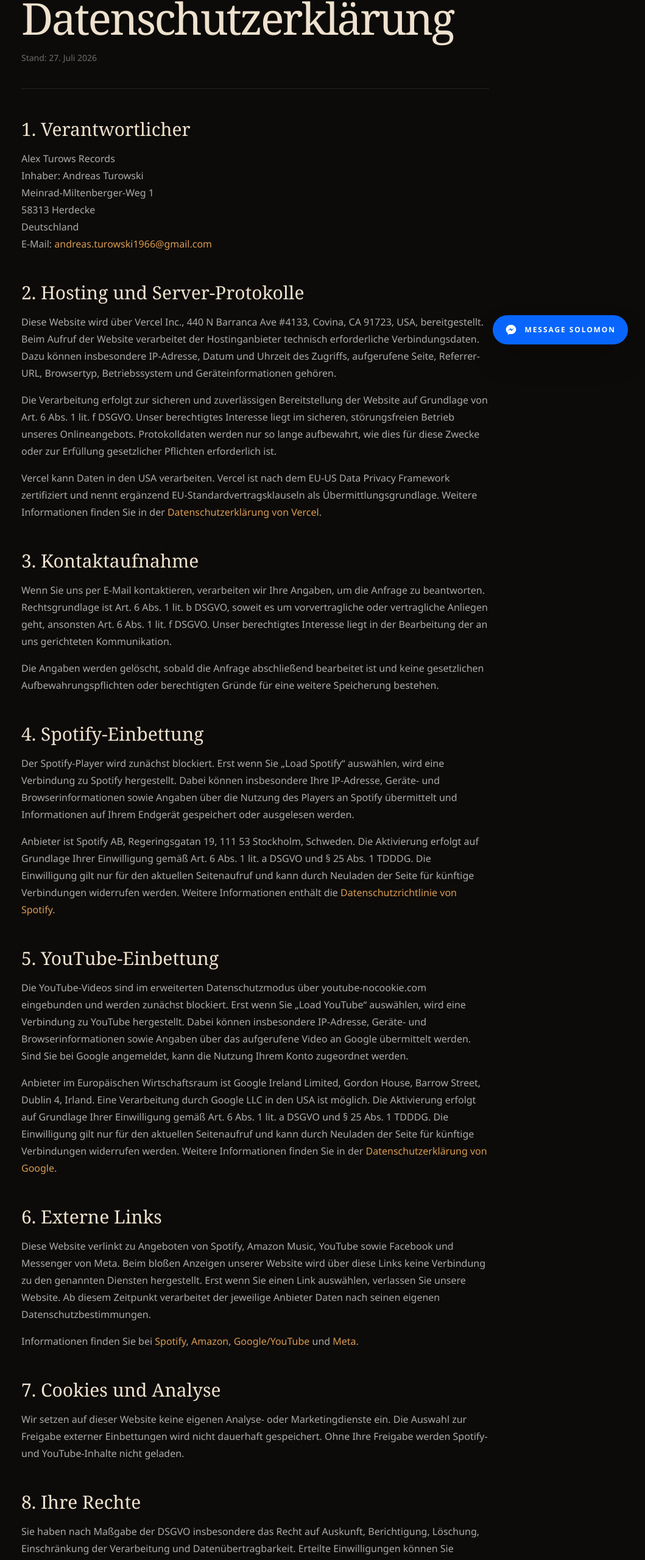
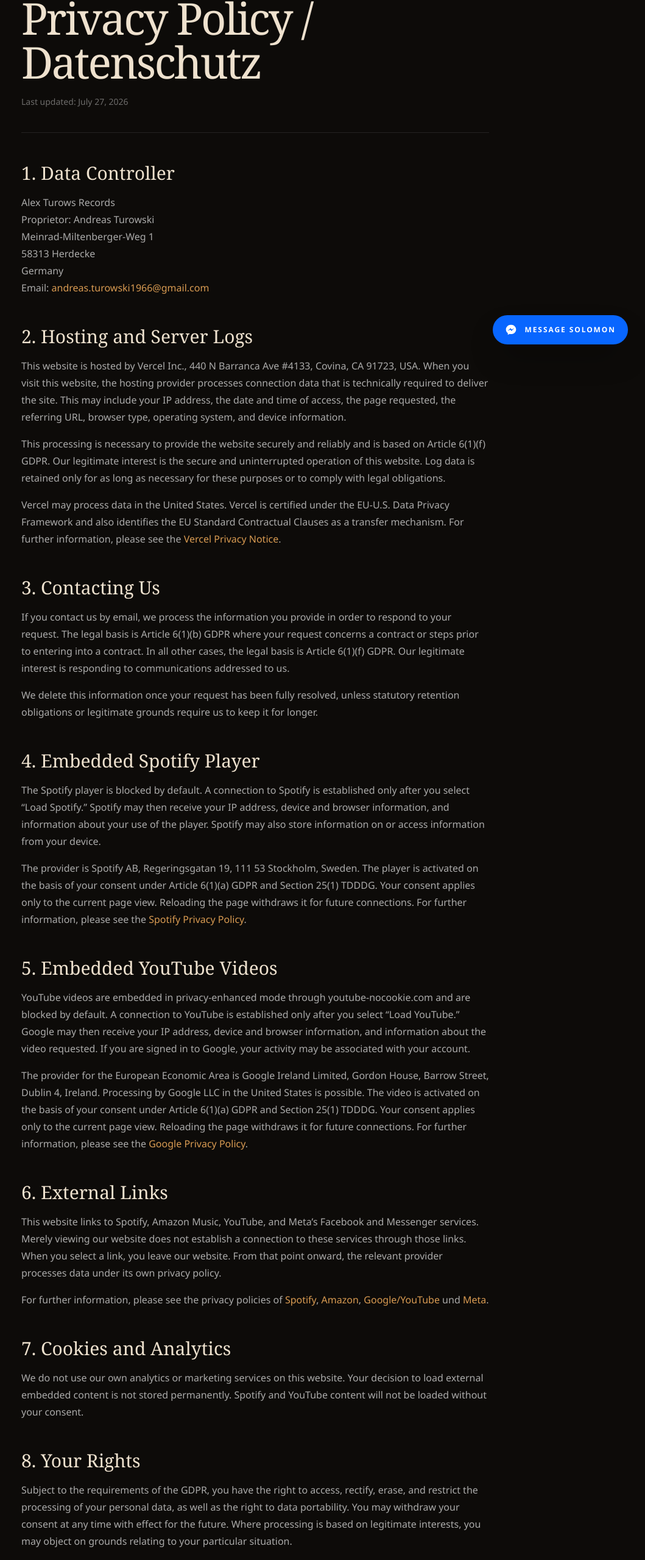
Before and after one commit to andreasturowski1966-gif/solomon-monroe, a Next.js app: page /datenschutz in a window 1280 px wide. Shown: the part 207-2766 px from the top of the page at 61% size, without its empty margins (221-1280 px from the left). Built offline with nearby package versions, Linux system fonts and the light colour scheme.

Commit message:
Translate legal pages to English

```diff
--- a/app/datenschutz/page.tsx
+++ b/app/datenschutz/page.tsx
@@ -2,7 +2,7 @@
 import Link from "next/link";
 
 export const metadata: Metadata = {
-  title: "Datenschutz | Solomon Monroe",
+  title: "Privacy Policy | Solomon Monroe",
   robots: {
     index: false,
     follow: true,
@@ -30,26 +30,26 @@
             Privacy
           </p>
           <h1 className="mt-4 font-serif text-5xl tracking-[-0.04em] sm:text-7xl">
-            Datenschutzerklärung
+            Privacy Policy / Datenschutz
           </h1>
-          <p className="mt-5 text-sm text-white/40">Stand: 27. Juli 2026</p>
+          <p className="mt-5 text-sm text-white/40">Last updated: July 27, 2026</p>
         </header>
 
         <div className="mt-12 space-y-12 text-sm leading-7 text-white/65 sm:text-base">
           <section className={sectionClass}>
-            <h2 className={headingClass}>1. Verantwortlicher</h2>
+            <h2 className={headingClass}>1. Data Controller</h2>
             <address className="not-italic">
               Alex Turows Records
               <br />
-              Inhaber: Andreas Turowski
+              Proprietor: Andreas Turowski
               <br />
               Meinrad-Miltenberger-Weg 1
               <br />
               58313 Herdecke
               <br />
-              Deutschland
+              Germany
               <br />
-              E-Mail:{" "}
+              Email:{" "}
               <a
                 href="mailto:andreas.turowski1966@gmail.com"
                 className={linkClass}
@@ -60,132 +60,127 @@
           </section>
 
           <section className={sectionClass}>
-            <h2 className={headingClass}>2. Hosting und Server-Protokolle</h2>
+            <h2 className={headingClass}>2. Hosting and Server Logs</h2>
             <p>
-              Diese Website wird über Vercel Inc., 440 N Barranca Ave #4133,
-              Covina, CA 91723, USA, bereitgestellt. Beim Aufruf der Website
-              verarbeitet der Hostinganbieter technisch erforderliche
-              Verbindungsdaten. Dazu können insbesondere IP-Adresse, Datum und
-              Uhrzeit des Zugriffs, aufgerufene Seite, Referrer-URL,
-              Browsertyp, Betriebssystem und Geräteinformationen gehören.
+              This website is hosted by Vercel Inc., 440 N Barranca Ave #4133,
+              Covina, CA 91723, USA. When you visit this website, the hosting
+              provider processes connection data that is technically required
+              to deliver the site. This may include your IP address, the date
+              and time of access, the page requested, the referring URL,
+              browser type, operating system, and device information.
             </p>
             <p>
-              Die Verarbeitung erfolgt zur sicheren und zuverlässigen
-              Bereitstellung der Website auf Grundlage von Art. 6 Abs. 1 lit. f
-              DSGVO. Unser berechtigtes Interesse liegt im sicheren,
-              störungsfreien Betrieb unseres Onlineangebots. Protokolldaten
-              werden nur so lange aufbewahrt, wie dies für diese Zwecke oder
-              zur Erfüllung gesetzlicher Pflichten erforderlich ist.
+              This processing is necessary to provide the website securely and
+              reliably and is based on Article 6(1)(f) GDPR. Our legitimate
+              interest is the secure and uninterrupted operation of this
+              website. Log data is retained only for as long as necessary for
+              these purposes or to comply with legal obligations.
             </p>
             <p>
-              Vercel kann Daten in den USA verarbeiten. Vercel ist nach dem
-              EU-US Data Privacy Framework zertifiziert und nennt ergänzend
-              EU-Standardvertragsklauseln als Übermittlungsgrundlage. Weitere
-              Informationen finden Sie in der{" "}
+              Vercel may process data in the United States. Vercel is certified
+              under the EU-U.S. Data Privacy Framework and also identifies the
+              EU Standard Contractual Clauses as a transfer mechanism. For
+              further information, please see the{" "}
               <a
                 href="https://vercel.com/legal/privacy-notice"
                 target="_blank"
                 rel="noopener noreferrer"
                 className={linkClass}
               >
-                Datenschutzerklärung von Vercel
+                Vercel Privacy Notice
               </a>
               .
             </p>
           </section>
 
           <section className={sectionClass}>
-            <h2 className={headingClass}>3. Kontaktaufnahme</h2>
+            <h2 className={headingClass}>3. Contacting Us</h2>
             <p>
-              Wenn Sie uns per E-Mail kontaktieren, verarbeiten wir Ihre
-              Angaben, um die Anfrage zu beantworten. Rechtsgrundlage ist Art.
-              6 Abs. 1 lit. b DSGVO, soweit es um vorvertragliche oder
-              vertragliche Anliegen geht, ansonsten Art. 6 Abs. 1 lit. f
-              DSGVO. Unser berechtigtes Interesse liegt in der Bearbeitung der
-              an uns gerichteten Kommunikation.
+              If you contact us by email, we process the information you
+              provide in order to respond to your request. The legal basis is
+              Article 6(1)(b) GDPR where your request concerns a contract or
+              steps prior to entering into a contract. In all other cases, the
+              legal basis is Article 6(1)(f) GDPR. Our legitimate interest is
+              responding to communications addressed to us.
             </p>
             <p>
-              Die Angaben werden gelöscht, sobald die Anfrage abschließend
-              bearbeitet ist und keine gesetzlichen Aufbewahrungspflichten oder
-              berechtigten Gründe für eine weitere Speicherung bestehen.
+              We delete this information once your request has been fully
+              resolved, unless statutory retention obligations or legitimate
+              grounds require us to keep it for longer.
             </p>
           </section>
 
           <section className={sectionClass}>
-            <h2 className={headingClass}>4. Spotify-Einbettung</h2>
+            <h2 className={headingClass}>4. Embedded Spotify Player</h2>
             <p>
-              Der Spotify-Player wird zunächst blockiert. Erst wenn Sie „Load
-              Spotify“ auswählen, wird eine Verbindung zu Spotify hergestellt.
-              Dabei können insbesondere Ihre IP-Adresse, Geräte- und
-              Browserinformationen sowie Angaben über die Nutzung des Players
-              an Spotify übermittelt und Informationen auf Ihrem Endgerät
-              gespeichert oder ausgelesen werden.
+              The Spotify player is blocked by default. A connection to Spotify
+              is established only after you select “Load Spotify.” Spotify may
+              then receive your IP address, device and browser information, and
+              information about your use of the player. Spotify may also store
+              information on or access information from your device.
             </p>
             <p>
-              Anbieter ist Spotify AB, Regeringsgatan 19, 111 53 Stockholm,
-              Schweden. Die Aktivierung erfolgt auf Grundlage Ihrer
-              Einwilligung gemäß Art. 6 Abs. 1 lit. a DSGVO und § 25 Abs. 1
-              TDDDG. Die Einwilligung gilt nur für den aktuellen Seitenaufruf
-              und kann durch Neuladen der Seite für künftige Verbindungen
-              widerrufen werden. Weitere Informationen enthält die{" "}
+              The provider is Spotify AB, Regeringsgatan 19, 111 53 Stockholm,
+              Sweden. The player is activated on the basis of your consent
+              under Article 6(1)(a) GDPR and Section 25(1) TDDDG. Your consent
+              applies only to the current page view. Reloading the page
+              withdraws it for future connections. For further information,
+              please see the{" "}
               <a
                 href="https://www.spotify.com/de/legal/privacy-policy/"
                 target="_blank"
                 rel="noopener noreferrer"
                 className={linkClass}
               >
-                Datenschutzrichtlinie von Spotify
+                Spotify Privacy Policy
               </a>
               .
             </p>
           </section>
 
           <section className={sectionClass}>
-            <h2 className={headingClass}>5. YouTube-Einbettung</h2>
+            <h2 className={headingClass}>5. Embedded YouTube Videos</h2>
             <p>
-              Die YouTube-Videos sind im erweiterten Datenschutzmodus über
-              youtube-nocookie.com eingebunden und werden zunächst blockiert.
-              Erst wenn Sie „Load YouTube“ auswählen, wird eine Verbindung zu
-              YouTube hergestellt. Dabei können insbesondere IP-Adresse,
-              Geräte- und Browserinformationen sowie Angaben über das
-              aufgerufene Video an Google übermittelt werden. Sind Sie bei
-              Google angemeldet, kann die Nutzung Ihrem Konto zugeordnet
-              werden.
+              YouTube videos are embedded in privacy-enhanced mode through
+              youtube-nocookie.com and are blocked by default. A connection to
+              YouTube is established only after you select “Load YouTube.”
+              Google may then receive your IP address, device and browser
+              information, and information about the video requested. If you
+              are signed in to Google, your activity may be associated with
+              your account.
             </p>
             <p>
-              Anbieter im Europäischen Wirtschaftsraum ist Google Ireland
-              Limited, Gordon House, Barrow Street, Dublin 4, Irland. Eine
-              Verarbeitung durch Google LLC in den USA ist möglich. Die
-              Aktivierung erfolgt auf Grundlage Ihrer Einwilligung gemäß Art. 6
-              Abs. 1 lit. a DSGVO und § 25 Abs. 1 TDDDG. Die Einwilligung gilt
-              nur für den aktuellen Seitenaufruf und kann durch Neuladen der
-              Seite für künftige Verbindungen widerrufen werden. Weitere
-              Informationen finden Sie in der{" "}
+              The provider for the European Economic Area is Google Ireland
+              Limited, Gordon House, Barrow Street, Dublin 4, Ireland.
+              Processing by Google LLC in the United States is possible. The
+              video is activated on the basis of your consent under Article
+              6(1)(a) GDPR and Section 25(1) TDDDG. Your consent applies only
+              to the current page view. Reloading the page withdraws it for
+              future connections. For further information, please see the{" "}
               <a
                 href="https://policies.google.com/privacy?hl=de"
                 target="_blank"
                 rel="noopener noreferrer"
                 className={linkClass}
               >
-                Datenschutzerklärung von Google
+                Google Privacy Policy
               </a>
               .
             </p>
           </section>
 
           <section className={sectionClass}>
-            <h2 className={headingClass}>6. Externe Links</h2>
+            <h2 className={headingClass}>6. External Links</h2>
             <p>
-              Diese Website verlinkt zu Angeboten von Spotify, Amazon Music,
-              YouTube sowie Facebook und Messenger von Meta. Beim bloßen
-              Anzeigen unserer Website wird über diese Links keine Verbindung
-              zu den genannten Diensten hergestellt. Erst wenn Sie einen Link
-              auswählen, verlassen Sie unsere Website. Ab diesem Zeitpunkt
-              verarbeitet der jeweilige Anbieter Daten nach seinen eigenen
-              Datenschutzbestimmungen.
+              This website links to Spotify, Amazon Music, YouTube, and Meta’s
+              Facebook and Messenger services. Merely viewing our website does
+              not establish a connection to these services through those
+              links. When you select a link, you leave our website. From that
+              point onward, the relevant provider processes data under its own
+              privacy policy.
             </p>
             <p>
-              Informationen finden Sie bei{" "}
+              For further information, please see the privacy policies of{" "}
               <a
                 href="https://www.spotify.com/de/legal/privacy-policy/"
                 target="_blank"
@@ -226,33 +221,32 @@
           </section>
 
           <section className={sectionClass}>
-            <h2 className={headingClass}>7. Cookies und Analyse</h2>
+            <h2 className={headingClass}>7. Cookies and Analytics</h2>
             <p>
-              Wir setzen auf dieser Website keine eigenen Analyse- oder
-              Marketingdienste ein. Die Auswahl zur Freigabe externer
-              Einbettungen wird nicht dauerhaft gespeichert. Ohne Ihre
-              Freigabe werden Spotify- und YouTube-Inhalte nicht geladen.
+              We do not use our own analytics or marketing services on this
+              website. Your decision to load external embedded content is not
+              stored permanently. Spotify and YouTube content will not be
+              loaded without your consent.
             </p>
           </section>
 
           <section className={sectionClass}>
-            <h2 className={headingClass}>8. Ihre Rechte</h2>
+            <h2 className={headingClass}>8. Your Rights</h2>
             <p>
-              Sie haben nach Maßgabe der DSGVO insbesondere das Recht auf
-              Auskunft, Berichtigung, Löschung, Einschränkung der Verarbeitung
-              und Datenübertragbarkeit. Erteilte Einwilligungen können Sie
-              jederzeit mit Wirkung für die Zukunft widerrufen. Einer
-              Verarbeitung auf Grundlage berechtigter Interessen können Sie
-              aus Gründen, die sich aus Ihrer besonderen Situation ergeben,
-              widersprechen.
+              Subject to the requirements of the GDPR, you have the right to
+              access, rectify, erase, and restrict the processing of your
+              personal data, as well as the right to data portability. You may
+              withdraw your consent at any time with effect for the future.
+              Where processing is based on legitimate interests, you may object
+              on grounds relating to your particular situation.
             </p>
             <p>
-              Sie haben außerdem das Recht, sich bei einer
-              Datenschutzaufsichtsbehörde zu beschweren. Zuständig ist
-              insbesondere die Landesbeauftragte für Datenschutz und
-              Informationsfreiheit Nordrhein-Westfalen, Kavalleriestraße 2–4,
-              40213 Düsseldorf. Weitere Informationen und das
-              Beschwerdeformular finden Sie unter{" "}
+              You also have the right to lodge a complaint with a data
+              protection supervisory authority. The competent authority is, in
+              particular, the State Commissioner for Data Protection and
+              Freedom of Information of North Rhine-Westphalia, Kavalleriestraße
+              2–4, 40213 Düsseldorf, Germany. Further information and the
+              complaint form are available at{" "}
               <a
                 href="https://www.ldi.nrw.de/"
                 target="_blank"
--- a/app/impressum/page.tsx
+++ b/app/impressum/page.tsx
@@ -2,7 +2,7 @@
 import Link from "next/link";
 
 export const metadata: Metadata = {
-  title: "Impressum | Solomon Monroe",
+  title: "Legal Notice | Solomon Monroe",
   robots: {
     index: false,
     follow: true,
@@ -25,32 +25,32 @@
             Legal notice
           </p>
           <h1 className="mt-4 font-serif text-5xl tracking-[-0.04em] sm:text-7xl">
-            Impressum
+            Legal Notice / Impressum
           </h1>
         </header>
 
         <div className="mt-12 space-y-10 text-sm leading-7 text-white/65 sm:text-base">
           <section>
             <h2 className="font-serif text-2xl text-[#eee1ce]">
-              Angaben gemäß § 5 DDG und § 18 Abs. 1 MStV
+              Information pursuant to Section 5 DDG and Section 18(1) MStV
             </h2>
             <address className="mt-4 not-italic">
               Alex Turows Records
               <br />
-              Inhaber: Andreas Turowski
+              Proprietor: Andreas Turowski
               <br />
               Meinrad-Miltenberger-Weg 1
               <br />
               58313 Herdecke
               <br />
-              Deutschland
+              Germany
             </address>
           </section>
 
           <section>
-            <h2 className="font-serif text-2xl text-[#eee1ce]">Kontakt</h2>
+            <h2 className="font-serif text-2xl text-[#eee1ce]">Contact</h2>
             <p className="mt-4">
-              E-Mail:{" "}
+              Email:{" "}
               <a
                 href="mailto:andreas.turowski1966@gmail.com"
                 className="text-[#d99b52] underline decoration-[#d99b52]/35 underline-offset-4 transition-colors hover:text-[#e7ae6c]"
--- a/app/layout.tsx
+++ b/app/layout.tsx
@@ -22,13 +22,13 @@
             href="/impressum"
             className="text-[0.6rem] uppercase tracking-[0.18em] text-white/30 transition-colors hover:text-white/60"
           >
-            Impressum
+            Legal Notice / Impressum
           </Link>
           <Link
             href="/datenschutz"
             className="text-[0.6rem] uppercase tracking-[0.18em] text-white/30 transition-colors hover:text-white/60"
           >
-            Datenschutz
+            Privacy Policy / Datenschutz
           </Link>
         </div>
         <a
```
